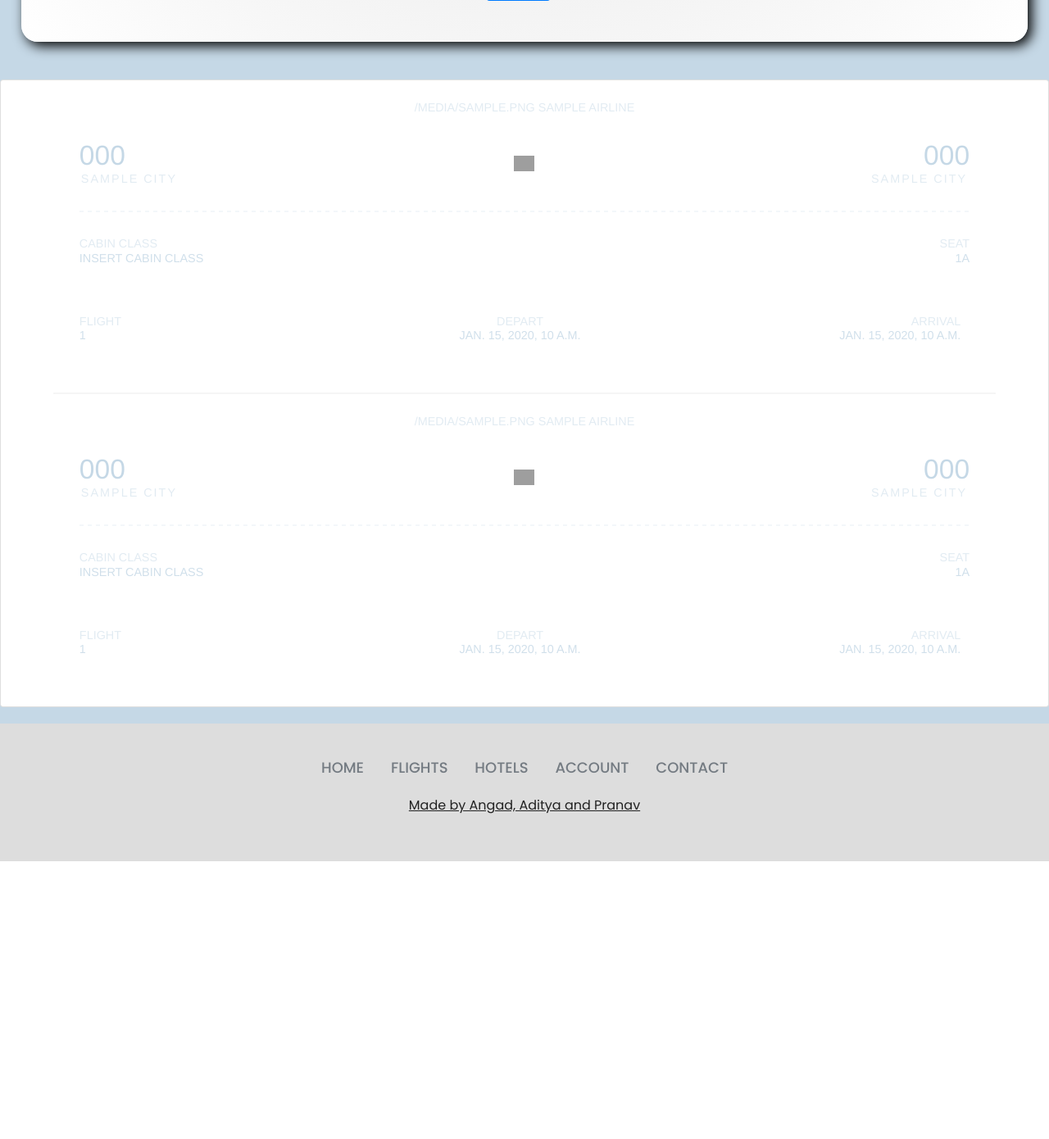
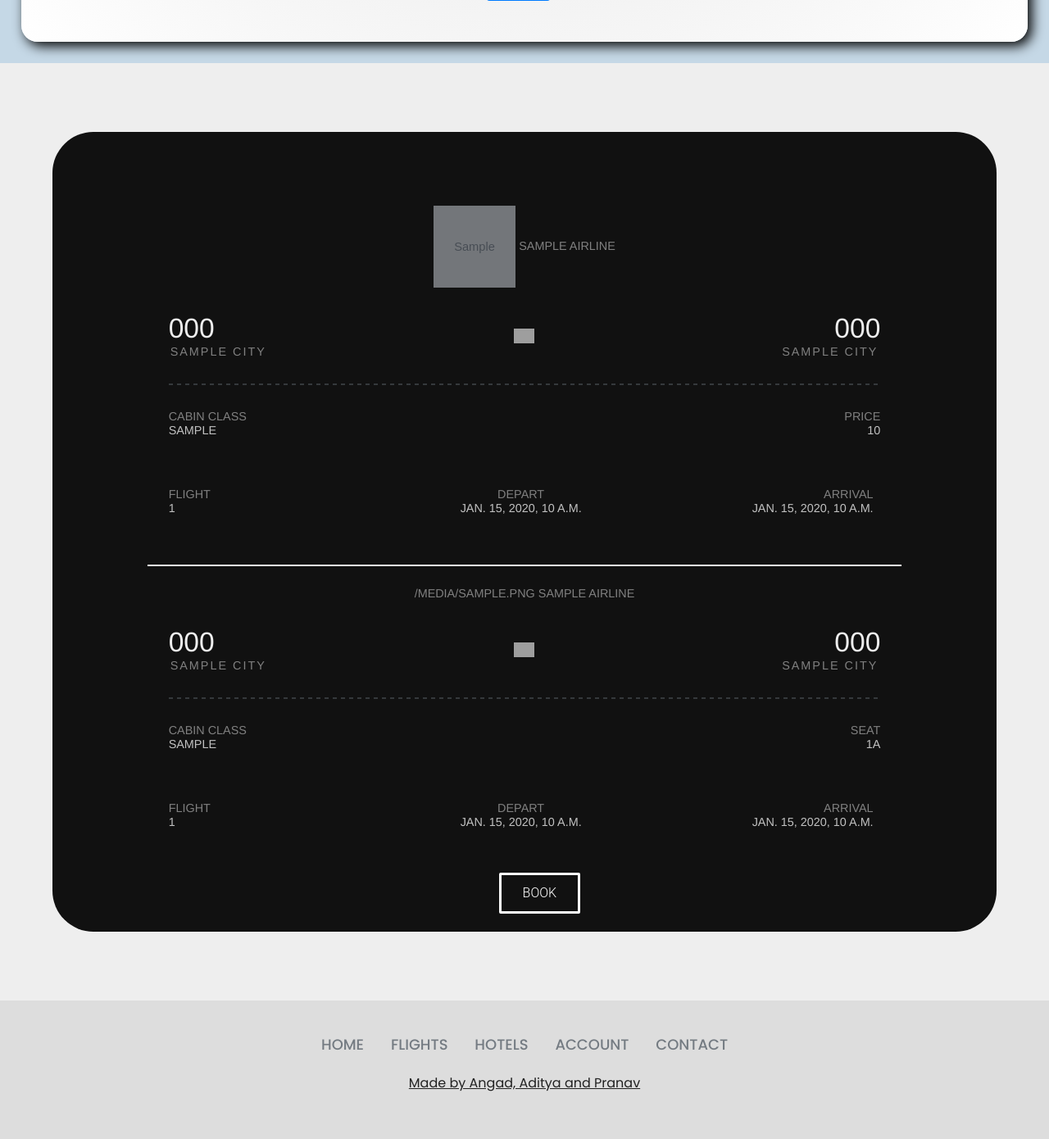
Before and after one commit to Pranav132/OnlyPlanes, a Django app: template onlyplanes/home/templates/search.html in a window 1280 px wide. Shown: the part 875-2265 px from the top of the page at 82% size. Before the commit the page ends 1926 px from the top, so only its background shows below. Run offline with Django 4.2, Linux system fonts and the light colour scheme; data comes from the database, SQL or seed files in the repository; tables that the repository leaves empty hold one stand-in row (values such as "Sample post"); the template is opened without the code that fills it: values that come from a table or form of the project are taken from there, most other values are stand-ins (such as "Sample title", 1, 10 or a date in 2020); grey boxes marked "Sample" are stand-in pictures; some libraries are stand-ins or nearby versions; grey boxes are pictures that could not be loaded.

Commit message:
flight page

```diff
--- a/onlyplanes/home/static/css/style-search.css
+++ b/onlyplanes/home/static/css/style-search.css
@@ -38,6 +38,10 @@ body {
   padding: 2% 0;
   border-radius: 20px;
   box-shadow: 5px 5px 15px rgba(0, 0, 0, 1);
+}
+
+.card {
+  background: #111;
 }
 
 .cards_wrapper {
@@ -163,21 +167,21 @@ body {
 }
 
 .results {
-  background: #c5d8e6;
+  background: #eee;
   font-family: helvetica, arial;
   text-transform: uppercase;
   box-sizing: border-box;
 }
 
 .results h1 {
-  color: #c5d8e6;
+  color: #eee;
   font-weight: 200;
   font-size: 2.1em;
   margin: 0px;
 }
 
 .results h2 {
-  color: #c5d8e6;
+  color: #eee;
   opacity: 0.5;
   font-weight: 100;
   font-size: 0.9em;
@@ -185,9 +189,55 @@ body {
 }
 
 .results h3 {
-  color: #c5d8e6;
+  color: #eee;
   opacity: 0.8;
   font-weight: 100;
   font-size: 0.9em;
   margin: 0px;
 }
+
+.bn13 {
+  display: inline-block;
+  padding: 0.65em 1.6em;
+  border: 3px solid #ffffff;
+  margin: 0 0.3em 0.3em 0;
+  border-radius: 0.12em;
+  box-sizing: border-box;
+  text-decoration: none;
+  font-family: "Roboto", sans-serif;
+  font-weight: 300;
+  color: #ffffff;
+  text-align: center;
+  transition: all 0.2s;
+  animation: bn13bouncy 5s infinite linear;
+  position: relative;
+}
+
+.bn13:hover {
+  background-color: white;
+  color: #000000;
+}
+
+@keyframes bn13bouncy {
+  0% {
+    top: 0em;
+  }
+  40% {
+    top: 0em;
+  }
+  43% {
+    top: -0.9em;
+  }
+  46% {
+    top: 0em;
+  }
+  48% {
+    top: -0.4em;
+  }
+  50% {
+    top: 0em;
+  }
+  100% {
+    top: 0em;
+  }
+}
--- a/onlyplanes/home/templates/search.html
+++ b/onlyplanes/home/templates/search.html
@@ -110,20 +110,15 @@ Book a Flight
 <div class="results">
     <div class="cards_wrapper">
         {% for offer in trip_offers %}
-        <div class="card">
+        <div class="card" style = "padding: 5%; margin: 5%; border-radius: 50px; position: relative;">
 
             {% for flight in offer.outboundLeg %}
             <div class="card_heading">
 
-                <h2><span>{{flight.logo}}</span>&nbsp;{{flight.airline.name}}</h2>
+                <h2><span><img src = {{flight.logo}} style = "height: 100px; width: 100px;"></span>&nbsp;{{flight.airline.name}}</h2>
 
             </div>
 
-            <!-- <div class="card_thumbnail">
-
-                <img src="https://s3-us-west-2.amazonaws.com/s.cdpn.io/553328/Egypt.jpg" />
-
-            </div> -->
 
             <div class="card_trip">
 
@@ -173,15 +168,15 @@ Book a Flight
 
                     <h2>Cabin Class</h2>
 
-                    <h3>Insert Cabin Class</h3>
+                    <h3>{{offer.travelClass}}</h3>
 
                 </div>
 
                 <div class="seating_seat">
 
-                    <h2>Seat</h2>
+                    <h2>Price</h2>
 
-                    <h3>1A</h3>
+                    <h3>{{offer.price}}</h3>
 
                 </div>
 
@@ -294,7 +289,7 @@ Book a Flight
 
                     <h2>Cabin Class</h2>
 
-                    <h3>Insert Cabin Class</h3>
+                    <h3>{{offer.travelClass}}</h3>
 
                 </div>
 
@@ -336,7 +331,11 @@ Book a Flight
 
             </div>
             {% endfor %}
+            <div class="book" style = "position:absolute; left: 42.5vw; bottom: 1em; ">
+                <a href="#" class="bn13">Book</a>
+            </div>
         </div>
+
         {% endfor %}
     </div>
 </div>
```
